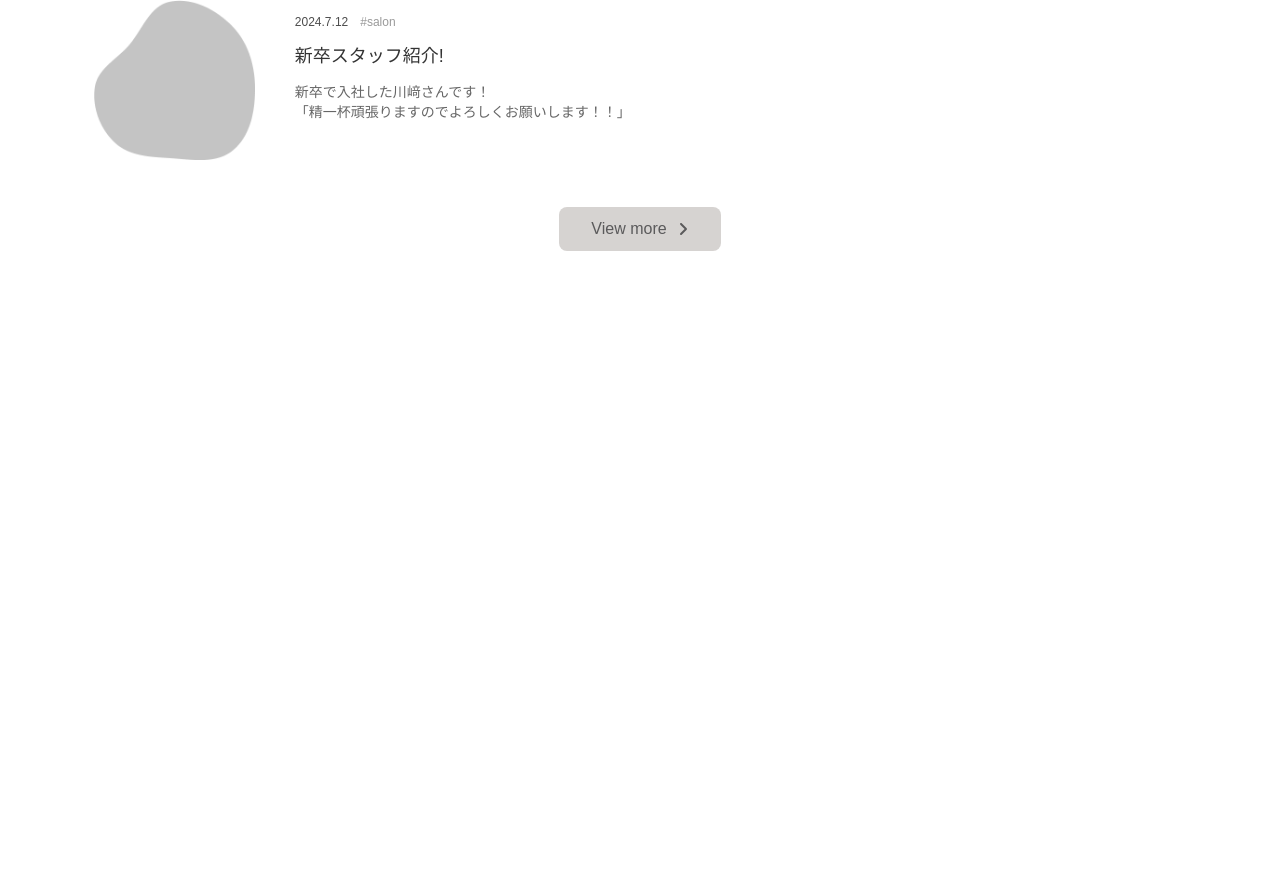
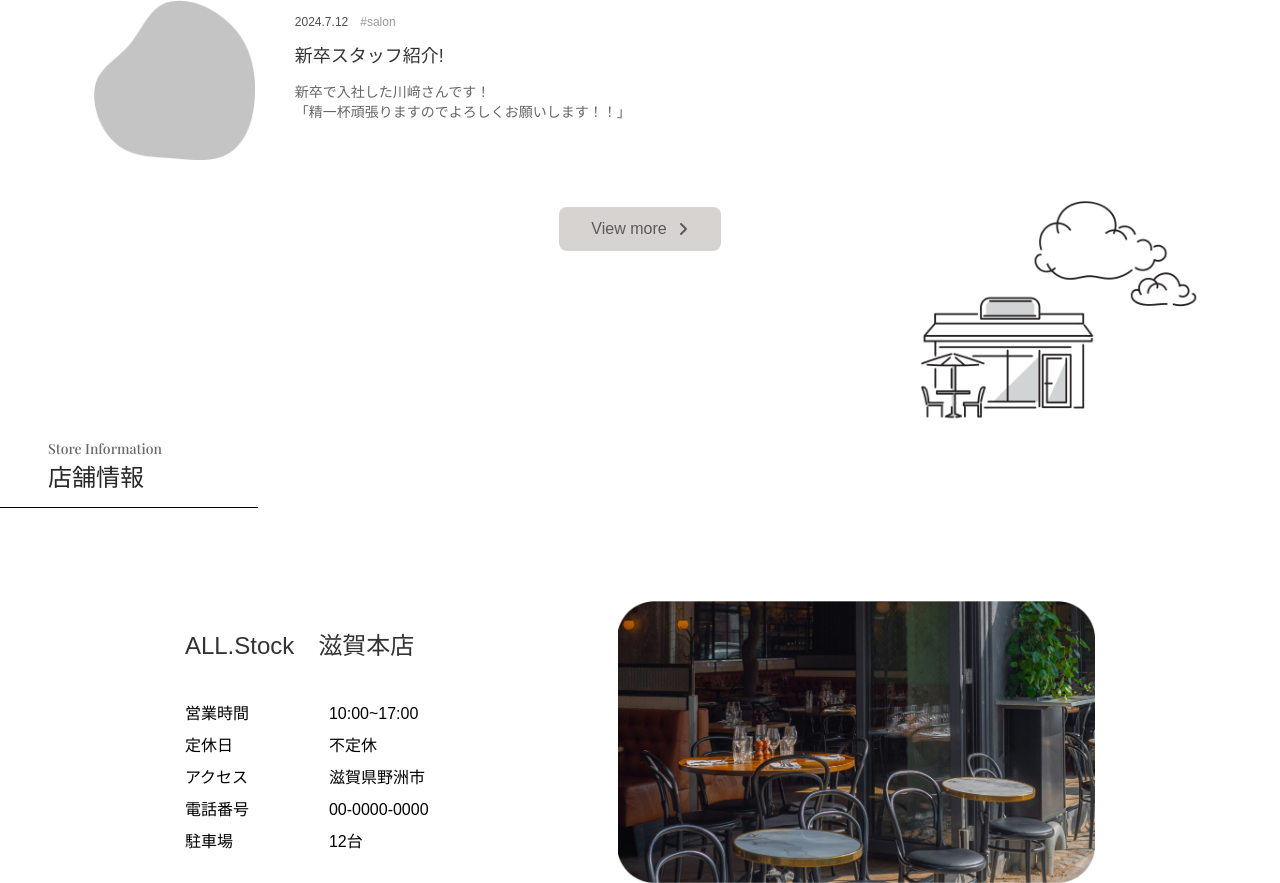
Before and after one commit to daito-kawasaki/all_stock, a Next.js app in the folder all_stock_app/: page / in a window 1280 px wide. Shown: the part 6015-6898 px from the top of the page. Before the commit the page ends 6266 px from the top, so only its background shows below. Built offline with nearby package versions, Linux system fonts and the light colour scheme.

Commit message:
feature-store-secの追加とその他コンポーネントの修正

```diff
--- a/all_stock_app/src/app/page.tsx
+++ b/all_stock_app/src/app/page.tsx
@@ -6,6 +6,7 @@ import Salon_sec from "@/components/salon_sec";
 import Cafe_sec from "@/components/cafe_sec";
 import Bike_sec from "@/components/bike_sec";
 import News_sec from "@/components/news_sec";
+import Store_sec from "@/components/store_sec";
 
 export default function Home() {
   return (
@@ -18,6 +19,7 @@ export default function Home() {
       <Cafe_sec />
       <Bike_sec />
       <News_sec />
+      <Store_sec />
     </>
   );
 }
--- /dev/null
+++ b/all_stock_app/src/components/store_info.tsx
@@ -0,0 +1,41 @@
+import { playfair_md } from "@/lib/fonts";
+import Image from "next/image";
+
+export default function Store_info() {
+  const imgPath = "/img/";
+  return (
+    <div className="store_info flex justify-between mx-[14.445vw] items-center">
+      <div className="left">
+        <span className={`${playfair_md} block text-[#333333] pb-10 text-2xl`}>
+          ALL.Stock　滋賀本店
+        </span>
+        <div className="flex gap-20">
+          <div className="info_left flex flex-col gap-2">
+            <span className="block">営業時間</span>
+            <span className="block">定休日</span>
+            <span className="block">アクセス</span>
+            <span className="block">電話番号</span>
+            <span className="block">駐車場</span>
+          </div>
+          <div className="info_right flex flex-col gap-2">
+            <span className="block">10:00~17:00</span>
+            <span className="block">不定休</span>
+            <span className="block">滋賀県野洲市</span>
+            <span className="block">00-0000-0000</span>
+            <span className="block">12台</span>
+          </div>
+        </div>
+      </div>
+      <div className="right">
+        <div className="store_img w-[37.3352855vw] h-auto">
+          <Image
+            src={`${imgPath}store_img.png`}
+            alt=""
+            width={510}
+            height={300}
+          />
+        </div>
+      </div>
+    </div>
+  );
+}
--- /dev/null
+++ b/all_stock_app/src/components/store_sec.tsx
@@ -0,0 +1,20 @@
+import Image from "next/image";
+import Parts_ttl from "./parts_ttl";
+import Store_info from "./store_info";
+
+export default function Store_sec() {
+  const imgPath = "/img/";
+  return (
+    <div className="store_sec pt-[14.64vw] relative">
+      <div className="shop_img w-[24.37774524vw] h-auto absolute right-[5%] top-[-15%]">
+        <Image src={`${imgPath}shop_img.png`} alt="" width={333} height={318} />
+      </div>
+      <Parts_ttl
+        ttl="店舗情報"
+        sub_ttl="Store Information"
+        margin="mb-[7.32vw]"
+      />
+      <Store_info />
+    </div>
+  );
+}
```
